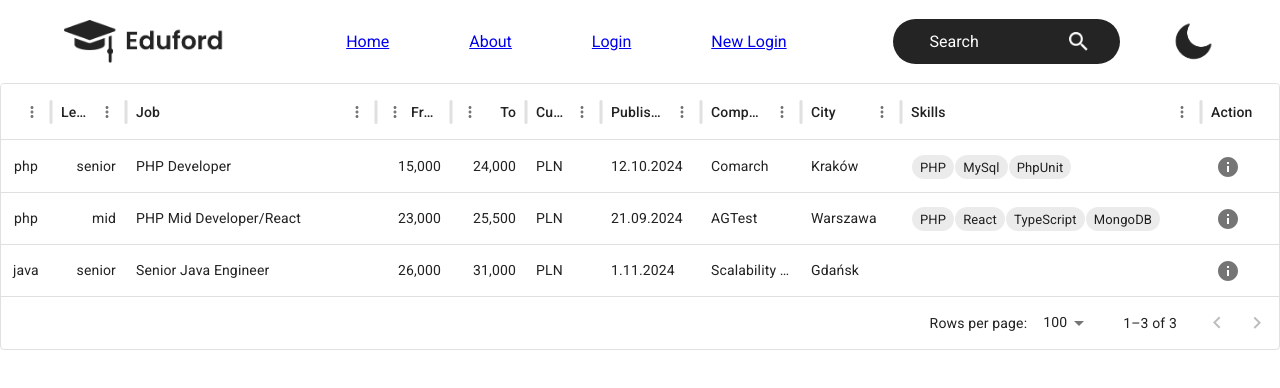
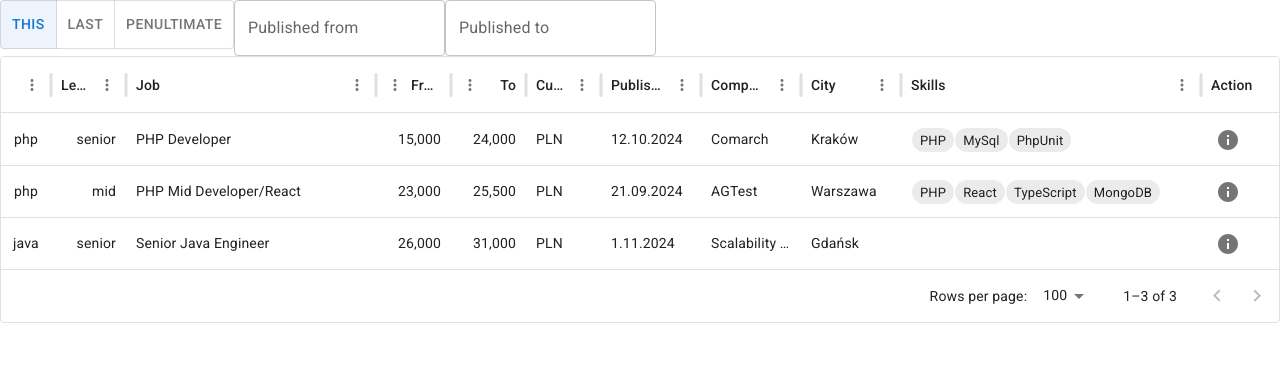
Before and after one commit to RobertCzaja/it-offers-client, a React (Create React App) app: page / in a window 1280 px wide. Shown: the top 388 px of the page. Built offline with nearby package versions, Linux system fonts and the light colour scheme.

Commit message:
Working on choosing scope

```diff
--- a/package.json
+++ b/package.json
@@ -10,6 +10,7 @@
     "@mui/icons-material": "^6.1.5",
     "@mui/material": "^6.1.5",
     "@mui/x-data-grid": "^7.22.0",
+    "@mui/x-date-pickers": "^7.22.0",
     "@testing-library/jest-dom": "^5.17.0",
     "@testing-library/react": "^13.4.0",
     "@testing-library/user-event": "^13.5.0",
@@ -18,6 +19,7 @@
     "@types/react": "^18.3.11",
     "@types/react-dom": "^18.3.1",
     "axios": "^1.7.7",
+    "dayjs": "^1.11.13",
     "react": "^18.3.1",
     "react-dom": "^18.3.1",
     "react-hook-form": "^7.53.1",
--- a/src/App.tsx
+++ b/src/App.tsx
@@ -16,13 +16,13 @@ import '@fontsource/roboto/700.css';
 
 function App() {
 
-    const [theme, setTheme] = useState('light');
+    //const [theme, setTheme] = useState('light');
 
     return (
         <>
             <UserProvider>
-                <div className={`container ${theme}`}>
-                    <Navbar theme={theme} setTheme={setTheme}/>
+                <div className='container'>{/*className={`container ${theme}`*/}
+                    {/* <Navbar theme={theme} setTheme={setTheme}/> */}
                     <Routes>
                         <Route path='/' element={<Home />} />
                         <Route path='/about' element={<About />} />
--- a/src/Components/Home.tsx
+++ b/src/Components/Home.tsx
@@ -1,10 +1,12 @@
 import React from 'react';
 import {OfferList} from "./OfferList/OfferList";
 import {MockedData} from "../Mocks/MockedData";
+import {OfferListFilters} from "./OfferListFilters/OfferListFilters";
 
 export const Home = () => {
     return (
         <>
+            <OfferListFilters />
             <OfferList offers={MockedData.offers()}/>
         </>
     )
--- a/src/Components/OfferDetails/OfferDetailsModal.tsx
+++ b/src/Components/OfferDetails/OfferDetailsModal.tsx
@@ -7,6 +7,7 @@ import DialogContent from '@mui/material/DialogContent';
 import DialogActions from '@mui/material/DialogActions';
 import IconButton from '@mui/material/IconButton';
 import CloseIcon from '@mui/icons-material/Close';
+import {Box, Tab, Tabs} from "@mui/material";
 
 interface OfferDetailsModalProps {
     open: boolean;
@@ -23,7 +24,42 @@ const BootstrapDialog = styled(Dialog)(({ theme }) => ({
     },
 }));
 
+interface TabPanelProps {
+    children?: React.ReactNode;
+    index: number;
+    value: number;
+}
+
+function CustomTabPanel(props: TabPanelProps) {
+    const { children, value, index, ...other } = props;
+
+    return (
+        <div
+            role="tabpanel"
+            hidden={value !== index}
+            id={`simple-tabpanel-${index}`}
+            aria-labelledby={`simple-tab-${index}`}
+            {...other}
+        >
+            {value === index && <Box sx={{ p: 3 }}>{children}</Box>}
+        </div>
+    );
+}
+
+function a11yProps(index: number) {
+    return {
+        id: `simple-tab-${index}`,
+        'aria-controls': `simple-tabpanel-${index}`,
+    };
+}
+
 export const OfferDetailsModal = ({open, handleClose, offerId}: OfferDetailsModalProps) => {
+    const [value, setValue] = React.useState(0);
+
+    const handleChange = (event: React.SyntheticEvent, newValue: number) => {
+        setValue(newValue);
+    };
+
     return (
         <BootstrapDialog
             onClose={handleClose}
@@ -53,11 +89,27 @@ export const OfferDetailsModal = ({open, handleClose, offerId}: OfferDetailsModa
                 width: '80vw',
                 height: '80vh'
             }}>
+                <Box sx={{ borderBottom: 1, borderColor: 'divider' }}>
+                    <Tabs value={value} onChange={handleChange} aria-label="basic tabs example">
+                        <Tab label="Item One" {...a11yProps(0)} />
+                        <Tab label="Item Two" {...a11yProps(1)} />
+                        <Tab label="Item Three" {...a11yProps(2)} />
+                    </Tabs>
+                </Box>
+                <CustomTabPanel value={value} index={0}>
+                    Item One
+                </CustomTabPanel>
+                <CustomTabPanel value={value} index={1}>
+                    Item Two
+                </CustomTabPanel>
+                <CustomTabPanel value={value} index={2}>
+                    Item Three
+                </CustomTabPanel>
 
             </DialogContent>
             <DialogActions>
                 <Button autoFocus onClick={handleClose}>
-                    Save changes
+                    Close
                 </Button>
             </DialogActions>
         </BootstrapDialog>
--- /dev/null
+++ b/src/Components/OfferListFilters/OfferListFilters.tsx
@@ -0,0 +1,57 @@
+import React, {useState} from 'react';
+import { DatePicker } from '@mui/x-date-pickers/DatePicker';
+import {Dayjs} from "dayjs";
+import { AdapterDayjs } from '@mui/x-date-pickers/AdapterDayjs';
+import { LocalizationProvider } from '@mui/x-date-pickers/LocalizationProvider';
+import {ToggleButton, ToggleButtonGroup} from "@mui/material";
+
+export const OfferListFilters = () => {
+    // todo this month e.g. since 1-10-2024 to 27-10-2024
+    // todo last month, dwo months ago
+    // todo add validation 'from' cannot be greater that 'to'
+
+    const [publishedAtFrom, setPublishedAtFrom] = useState<Dayjs|null>(null);
+    const [publishedAtTo, setPublishedAtTo] = useState<Dayjs|null>(null);
+    const [publishedAtScope, setPublishedAtScope] = useState('thisMonth');
+
+    const handlePublishedAtScopeChange = (
+        event: React.MouseEvent<HTMLElement>,
+        newAlignment: string,
+    ) => {
+        console.log(newAlignment);
+        //set publishedAtFrom & publishedAtTo
+        setPublishedAtScope(newAlignment);
+    };
+
+    console.log(publishedAtFrom);
+    console.log(publishedAtTo);
+
+    return (
+        <div className='offer-list-filters'>
+            <ToggleButtonGroup
+                color="primary"
+                value={publishedAtScope}
+                exclusive
+                onChange={handlePublishedAtScopeChange}
+                aria-label="Published at period"
+            >
+                <ToggleButton value="thisMonth">This</ToggleButton>
+                <ToggleButton value="lastMonth">Last</ToggleButton>
+                <ToggleButton value="penultimateMonth">Penultimate</ToggleButton>
+            </ToggleButtonGroup>
+
+            <LocalizationProvider dateAdapter={AdapterDayjs}>
+                <DatePicker
+                    label="Published from"
+                    value={publishedAtFrom}
+                    onChange={(value) => setPublishedAtFrom(value)}
+                />
+                <DatePicker
+                    label="Published to"
+                    value={publishedAtTo}
+                    onChange={(value) => setPublishedAtTo(value)}
+                />
+            </LocalizationProvider>
+        </div>
+    )
+}
```
Also changed, not shown: 1 other file (tests, documents, lock files or other folders).
